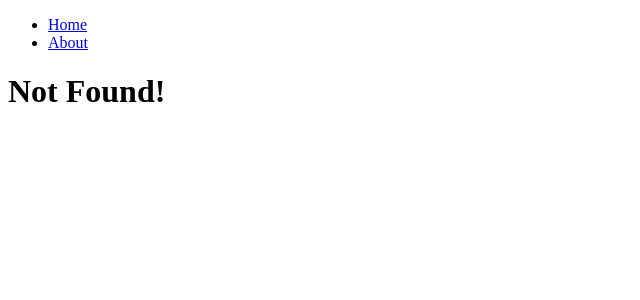
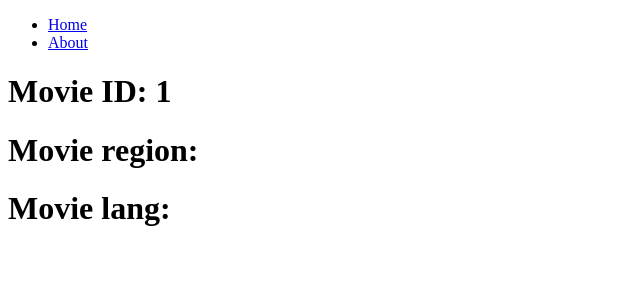
Before and after one commit to hyesom2/learn_NextJs, a Next.js app: page /movies/1 in a window 1280 px wide. Before the commit this address had no page. Shown: the top 300 px of the page, without its empty margins (0-640 px from the left). Built offline with nearby package versions, Linux system fonts and the light colour scheme.

Commit message:
✨The basic of dynamic routes in Next.js

```diff
--- /dev/null
+++ b/app/(movies)/movies/[id]/page.tsx
@@ -0,0 +1,12 @@
+export default async function MovieDetail({ params, searchParams }: { params: Promise<{ id: string }>, searchParams: Promise<{ region: string, lang: string }> }) {
+  const { id } = await params;
+  const { region, lang } = await searchParams;
+
+  return (
+    <>
+      <h1>Movie ID: { id }</h1>
+      <h1>Movie region: { region }</h1>
+      <h1>Movie lang: { lang }</h1>
+    </>
+  )
+}
```
